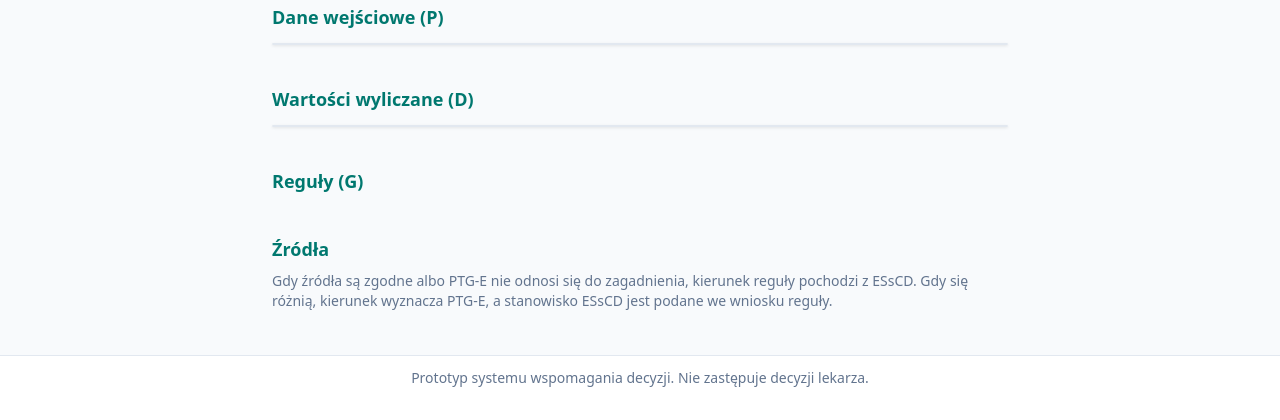
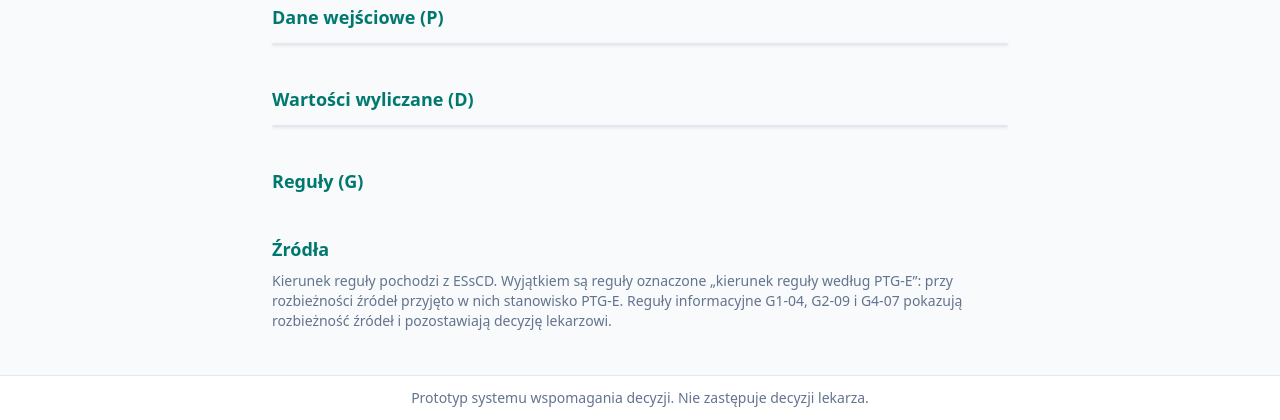
Before and after one commit to g0rzki/diagnostic-dss, a Flask app: template app/templates/glossary.html in a window 1280 px wide. Shown: the part 496-916 px from the top of the page. Before the commit the page ends 883 px from the top, so only its background shows below. Run offline with Flask 3, Linux system fonts and the light colour scheme; the template is opened without the code that fills it, so the values that code supplies are empty; style sheets or scripts are compiled from the project's sources; some libraries are stand-ins or nearby versions.

Commit message:
docs: describe rule base, sources and usage in README and correct source direction note

```diff
--- a/app/glossary.py
+++ b/app/glossary.py
@@ -47,7 +47,7 @@ SOURCE_ROLES = {
         "Źródło warunków reguł i ocen siły zaleceń (GRADE). Strony według paginacji czasopisma."
     ),
     "ptge": (
-        "Zgodność z zaleceniami krajowymi, kierunek reguły przy rozbieżności źródeł i polska "
+        "Zgodność z zaleceniami krajowymi, kierunek części reguł przy rozbieżności źródeł i polska "
         "terminologia. Strony według numeracji artykułu."
     ),
 }
--- a/app/templates/glossary.html
+++ b/app/templates/glossary.html
@@ -102,8 +102,9 @@
 <section class="mt-10">
   <h2 class="text-lg font-semibold text-brand">Źródła</h2>
   <p class="mt-2 text-sm text-slate-500">
-    Gdy źródła są zgodne albo PTG-E nie odnosi się do zagadnienia, kierunek reguły pochodzi z ESsCD.
-    Gdy się różnią, kierunek wyznacza PTG-E, a stanowisko ESsCD jest podane we wniosku reguły.
+    Kierunek reguły pochodzi z ESsCD. Wyjątkiem są reguły oznaczone „kierunek reguły według PTG-E”:
+    przy rozbieżności źródeł przyjęto w nich stanowisko PTG-E. Reguły informacyjne G1-04, G2-09 i G4-07
+    pokazują rozbieżność źródeł i pozostawiają decyzję lekarzowi.
   </p>
   <ul class="mt-3 space-y-3 text-sm">
     {% for source in sources %}
```
Also changed, not shown: README.md.
